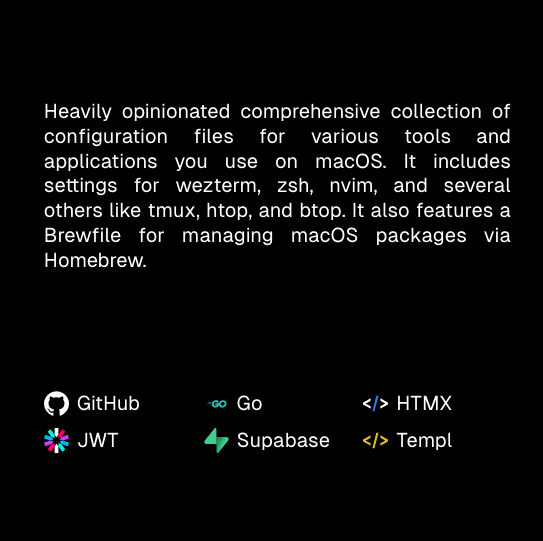
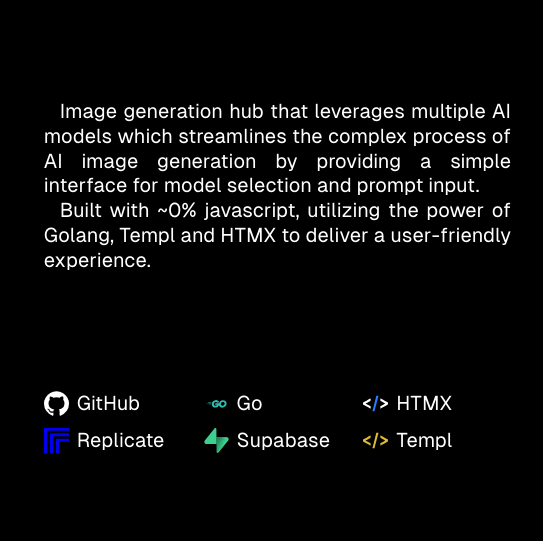
Before and after one commit to alex-popov-tech/portfolio, an Astro site: page / in a window 1280 px wide. Shown: the part 123-664 px from the top of the page, 737-1280 px from the left. Built offline with nearby package versions, Linux system fonts and the light colour scheme; Astro itself is replaced by a stand-in of ours.

Commit message:
update dreampicai description and general styling a bit

```diff
--- a/src/components/projectSection/Body.astro
+++ b/src/components/projectSection/Body.astro
@@ -7,7 +7,7 @@ interface Props {
   herosrc: ImageMetadata;
   repo: string;
   live?: string;
-  description: string;
+  description: string[];
   stack: {
     iconName: string;
     text: string;
@@ -23,7 +23,9 @@ const { herosrc, repo, live, description, stack } = Astro.props;
 <div class="container">
   <Hero herosrc={herosrc} live={live} />
   <div class="information">
-    <p class="description">{description}</p>
+    <div>
+      {description.map((it) => <p class="description">{it}</p>)}
+    </div>
     <div class={stack.length < 4 ? "stack-small" : "stack"}>
       {
         stack.map((it) => (
@@ -87,6 +89,7 @@ const { herosrc, repo, live, description, stack } = Astro.props;
   .description {
     color: #fff;
 
+    text-indent: 1rem;
     text-align: justify;
     font-size: 1.75rem;
     line-height: 2rem;
--- a/src/components/projectSection/index.astro
+++ b/src/components/projectSection/index.astro
@@ -8,7 +8,7 @@ interface Props {
   repo: string;
   live?: string;
   side: "left" | "right";
-  description: string;
+  description: string[];
   stack: {
     iconName: string;
     text: string;
--- a/src/data.astro
+++ b/src/data.astro
@@ -183,6 +183,11 @@ export const t = {
     text: "JWT",
     href: "https://jwt.io",
   },
+  replicate: {
+    iconName: "replicate",
+    text: "Replicate",
+    href: "https://replicate.com",
+  },
 };
 
 export const sortedStack = (arr: (typeof t)[keyof typeof t][]) =>
@@ -192,10 +197,9 @@ export const sections = [
   {
     title: "DreampicAI",
     description: [
-      "Heavily opinionated comprehensive collection of configuration files for various tools and applications you use on macOS.",
-      "It includes settings for wezterm, zsh, nvim, and several others like tmux, htop, and btop.",
-      "It also features a Brewfile for managing macOS packages via Homebrew.",
-    ].join(" "),
+      "Image generation hub that leverages multiple AI models which streamlines the complex process of AI image generation by providing a simple interface for model selection and prompt input.",
+      "Built with ~0% javascript, utilizing the power of Golang, Templ and HTMX to deliver a user-friendly experience.",
+    ],
     repo: "/alex-popov-tech/dreampicai",
     live: "https://dreampicai.sashapopov.com",
     herosrc: dreampicaiImage,
@@ -204,7 +208,7 @@ export const sections = [
       t.templ,
       t.htmx,
       t.supabase,
-      t.jwt,
+      t.replicate,
       t.github,
     ]),
   },
@@ -214,7 +218,7 @@ export const sections = [
       "Heavily opinionated comprehensive collection of configuration files for various tools and applications you use on macOS.",
       "It includes settings for wezterm, zsh, nvim, and several others like tmux, htop, and btop.",
       "It also features a Brewfile for managing macOS packages via Homebrew.",
-    ].join(" "),
+    ],
     repo: "/alex-popov-tech/.dotfiles",
     live: "https://dotfiles.sashapopov.com",
     herosrc: dotfilesImage,
@@ -234,7 +238,7 @@ export const sections = [
     description: [
       "ChatGPT clone using the T3 Stack, which includes Next.js, TypeScript, Tailwind CSS, and tRPC.",
       "The repo provides a structured foundation for creating a modern web application, integrating technologies like Prisma for database management and NextAuth.js for authentication.",
-    ].join(" "),
+    ],
     repo: "/alex-popov-tech/t3_chatgpt",
     live: "https://t3-openai.sashapopov.com/",
     herosrc: chatgptImage,
@@ -259,7 +263,7 @@ export const sections = [
       "Web application for searching psychological services in Ukraine.",
       "The project is built using Next.js and PostreSQL wtih Prisma ORM to ensure scalability and maintainability.",
       "The project includes Docker support for easy deployment and environment consistency, along with detailed documentation for setup and configuration.",
-    ].join(" "),
+    ],
     repo: "/keenethics/mayak",
     live: "https://www.mayak.co.ua/",
     stack: sortedStack([
@@ -283,7 +287,7 @@ export const sections = [
       "Web application designed to assist Ukrainian developers in calculating and managing their taxes.",
       "It provides a simple interface to input income data, either manually or by uploading bank statements from monobank or privatbank.",
       "Built with modern web technologies like React and Vite, it aims to make tax management straightforward for IT professionals in Ukraine.",
-    ].join(" "),
+    ],
     repo: "/alex-popov-tech/go_pay_taxes_web",
     live: "https://alex-popov-tech.github.io/go_pay_taxes_web/",
     stack: [t.react, t.tailwindcss, t.githubpages, t.typescript, t.vite],
@@ -294,7 +298,7 @@ export const sections = [
     description: [
       "Web application designed to play the classic game of rock-paper-scissors, built with a strong emphasis on clean architecture principles.",
       "The project includes a modular structure, focusing on separation of concerns and easy maintainability.",
-    ].join(" "),
+    ],
     repo: "/alex-popov-tech/rock_paper_scissors_nest_js",
     live: "https://google.com/?q=rock+paper+scissors",
     stack: sortedStack([
@@ -314,7 +318,7 @@ export const sections = [
       "The LastPass Raycast Extension project provides an integration for LastPass within the Raycast productivity tool.",
       "This extension enables users to manage and access their passwords directly from Raycast, enhancing efficiency and security.",
       "The project focuses on providing a seamless user experience while maintaining robust security measures, making password management both convenient and secure.",
-    ].join(" "),
+    ],
     repo: "/alex-popov-tech/extensions/tree/main/extensions/lastpass",
     live: "https://www.raycast.com/alex-popov-tech/lastpass",
     stack: sortedStack([t.react, t.raycast, t.nodejs]),
@@ -325,7 +329,7 @@ export const sections = [
     description: [
       "Play the right test- and user-oriented way with Playwright ;)",
       "It is also a port of Selenide, Selene, NSelene, SelenideJS from selenium webdriver world.",
-    ].join(" "),
+    ],
     repo: "/automician/playright",
     stack: sortedStack([t.nodejs, t.typescript, t.playwright]),
     herosrc: noneImage,
@@ -334,7 +338,7 @@ export const sections = [
     title: "SelenideJS",
     description: [
       "Wrapper for Selenium WebDriver, which provides testing user-oriented API for writing stable and readable UI tests in JavaScript/TypeScript.",
-    ].join(" "),
+    ],
     repo: "/KnowledgeExpert/selenidejs",
     stack: sortedStack([t.nodejs, t.typescript, t.selenium]),
     herosrc: noneImage,
```
Also changed, not shown: src/icons/replicate.svg (added).
